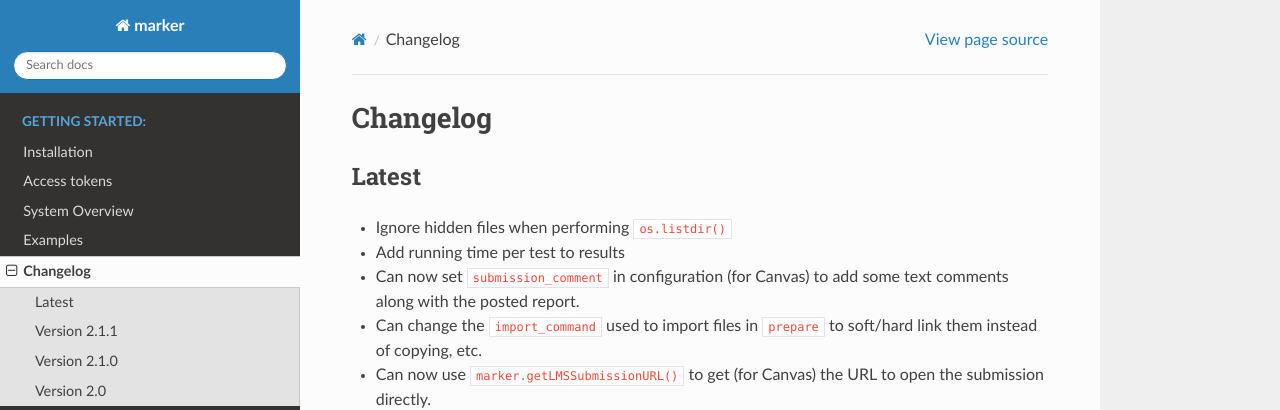
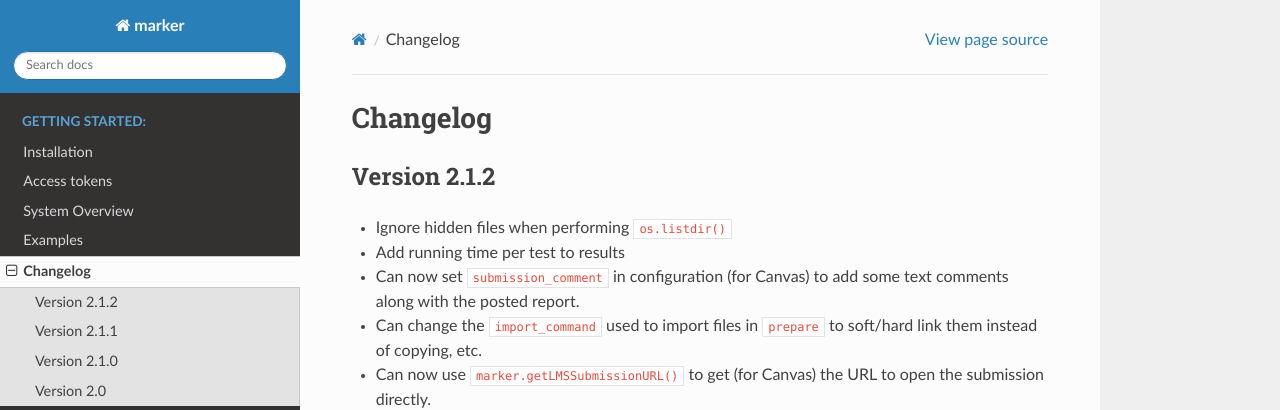
Before and after one commit to mustafaquraish/marker, a Sphinx documentation site: the page built from docs/source/getting_started/changelog.rst, in a window 1280 px wide and 1230 px high. Shown: the top 410 px of the window. Built offline with Sphinx 7.4.7 and the Read the Docs theme 2.0.0, drawn with Linux system fonts in a browser that asks for light colours.

Commit message:
Bump to v2.1.2

```diff
--- a/docs/source/getting_started/changelog.rst
+++ b/docs/source/getting_started/changelog.rst
@@ -1,8 +1,8 @@
 Changelog
 ---------
 
-Latest
-======
+Version 2.1.2
+=============
 
 * Ignore hidden files when performing ``os.listdir()``
 * Add running time per test to results
--- a/setup.py
+++ b/setup.py
@@ -8,7 +8,7 @@ with open("README.md", "r") as fh:
 
 setuptools.setup(
     name='marker',
-    version='2.1.1',
+    version='2.1.2',
     entry_points={
     'console_scripts': [
             'marker = marker.repl.repl:main',
```
